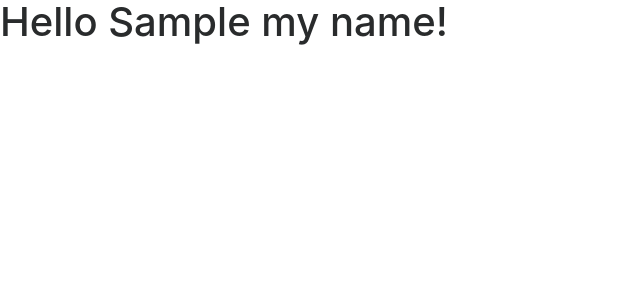
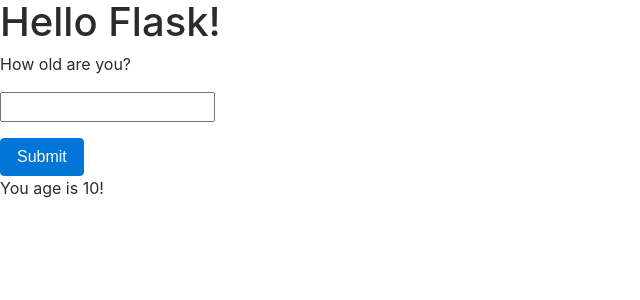
Before and after one commit to tsoliangwu0130/all-brands-shopper, a Flask app: template templates/index.html in a window 1280 px wide. Shown: the top 300 px of the page, without its empty margins (0-640 px from the left). Run offline with Flask 2, Linux system fonts and the light colour scheme; the template is opened without the code that fills it: most values are stand-ins (such as "Sample title", 1, 10 or a date in 2020); some libraries are stand-ins or nearby versions.

Commit message:
Initial form request

```diff
--- a/app.py
+++ b/app.py
@@ -1,12 +1,14 @@
-from flask import Flask, render_template
+from flask import Flask, render_template, request
 
 app = Flask(__name__)
 
 
-@app.route('/')
+@app.route('/', methods=['GET', 'POST'])
 def index():
-    my_name = 'Tso-Liang'
-    return render_template('index.html', my_name=my_name)
+    if request.method == 'POST':
+        age = request.form['age']
+        return render_template('index.html', age=age)
+    return render_template('index.html')
 
 
 if __name__ == '__main__':
--- a/templates/index.html
+++ b/templates/index.html
@@ -6,7 +6,17 @@
         <title>Hello from Flask</title>
     </head>
     <body>
-        <h1>Hello {{ my_name }}!</h1>
+        <h1>Hello Flask!</h1>
+        <p>How old are you?</p>
+        <form action="/" method="POST">
+            <div class="form-group">
+                <input type="text" name="age">
+            </div>
+            <input class="btn btn-primary" type="submit" value="Submit">
+        </form>
+        {% if age %}
+        <p>You age is {{ age }}!</p>
+        {% endif %}
     </body>
     <!-- Scripts -->
     <script src="https://code.jquery.com/jquery-3.1.1.slim.min.js" integrity="sha384-A7FZj7v+d/sdmMqp/nOQwliLvUsJfDHW+k9Omg/a/EheAdgtzNs3hpfag6Ed950n" crossorigin="anonymous"></script>
```
